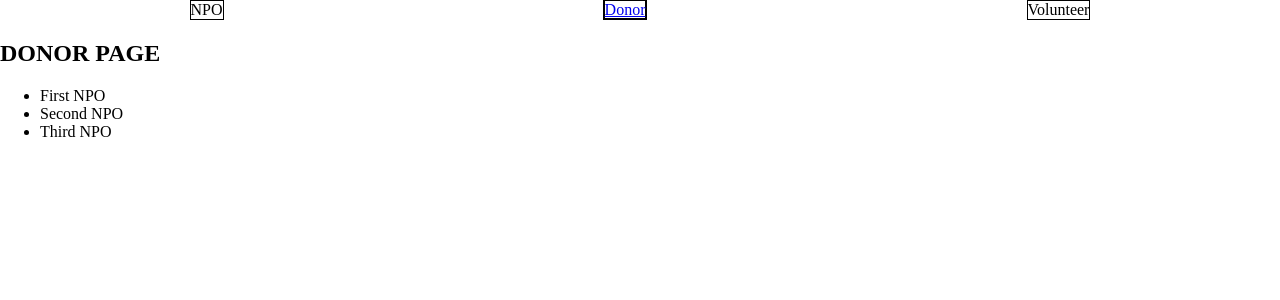
After one commit to ffaneus/hackathon-project-charity, a Flask app: page /donor in a window 1280 px wide. The commit adds this page. Shown: the top 300 px of the page. Run offline with Flask 2, Linux system fonts and the light colour scheme.

Commit message:
donor page linking to npos

```diff
--- a/app.py
+++ b/app.py
@@ -6,5 +6,10 @@ app = Flask(__name__)
 def index():
     return render_template('index.html')
 
+@app.route('/donor')
+def donor():
+    return render_template('donor.html')
+
+
 if __name__ == "__main__":
     app.run()
--- a/templates/base.html
+++ b/templates/base.html
@@ -21,7 +21,7 @@
 <body>
 	<nav>
 		<div>NPO</div>
-		<div>Donor</div>
+		<div><a href="{{ url_for('donor') }}">Donor</a></div>
 		<div>Volunteer</div>
 	</nav>
 	{% block content %}
--- /dev/null
+++ b/templates/donor.html
@@ -0,0 +1,12 @@
+{% extends 'base.html' %}
+{% block content %}
+<h2>DONOR PAGE</h2>
+<div>
+		<ul>
+			<li>First NPO</li>
+			<li>Second NPO</li>
+			<li>Third NPO</li>
+		</ul>
+
+</div>
+{% endblock %}
```
